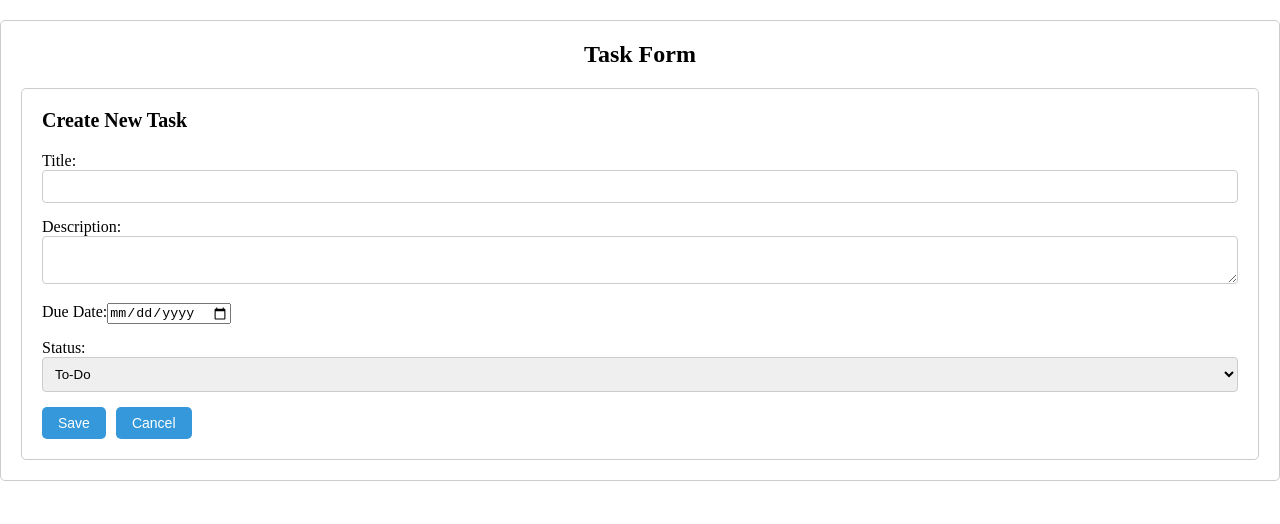
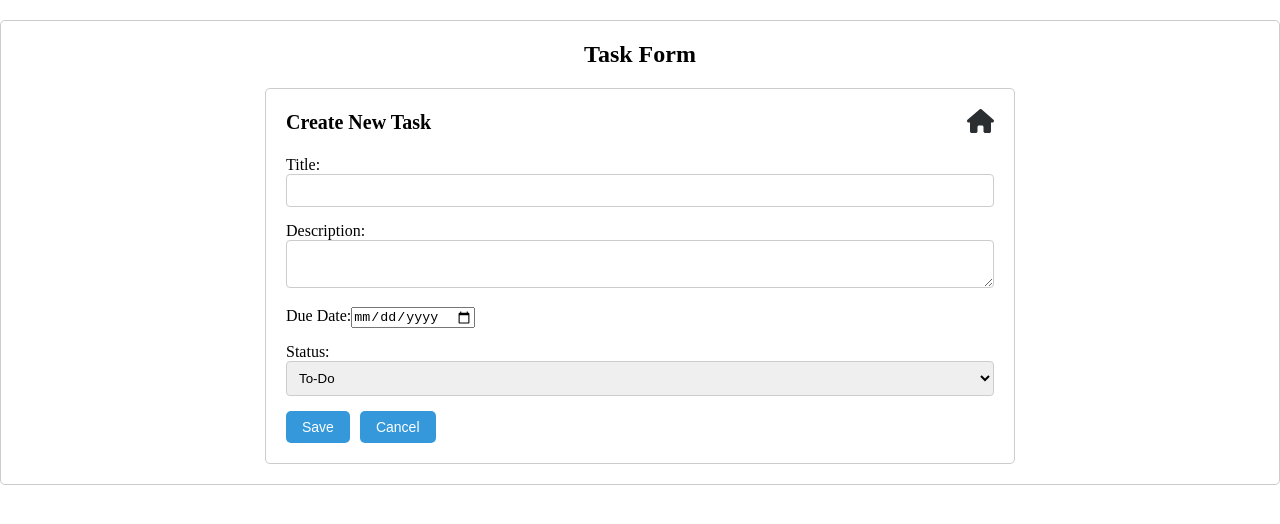
Before and after one commit to smith-maina7/task-management, a Vue app: page /TaskForm in a window 1280 px wide. Shown: the top 524 px of the page. Built offline with nearby package versions, Linux system fonts and the light colour scheme.

Commit message:
Added home icon and styled the form

```diff
--- a/package.json
+++ b/package.json
@@ -13,6 +13,7 @@
     "@fortawesome/free-brands-svg-icons": "^6.4.2",
     "@fortawesome/free-regular-svg-icons": "^6.4.2",
     "@fortawesome/free-solid-svg-icons": "^6.4.2",
+    "@fortawesome/vue-fontawesome": "^3.0.0-5",
     "core-js": "^3.8.3",
     "pinia": "^2.1.7",
     "vue": "^3.2.13",
--- a/src/components/TaskForm.vue
+++ b/src/components/TaskForm.vue
@@ -1,9 +1,11 @@
 <template>
   <form class="task-form">
-    <router-link :to="{ name: 'home' }" class="home-icon"
-      ><i class="fas fa-home"></i
-    ></router-link>
-    <h3>Create New Task</h3>
+    <h3 class="create-task-heading">
+      Create New Task
+      <router-link :to="{ name: 'home' }" class="home-icon">
+        <fa icon="home" />
+      </router-link>
+    </h3>
     <!-- Form fields -->
     <div class="form-group">
       <label for="title">Title:</label>
@@ -40,14 +42,19 @@
 /* Styles for Task Form component */
 
 .task-form {
+  width: 75%;
+  max-width: 750px;
+  margin: 0 auto;
   padding: 20px;
   border: 1px solid #ccc;
   border-radius: 5px;
   margin-top: 20px;
-  position: relative;
 }
 
-h3 {
+.create-task-heading {
+  display: flex;
+  align-items: center;
+  justify-content: space-between;
   margin-bottom: 20px;
   font-size: 20px;
 }
@@ -81,11 +88,10 @@ select {
   background-color: #2980b9;
 }
 .home-icon {
-  position: absolute;
   top: 20px;
   left: 20px;
   font-size: 24px;
-  color: #3498db;
+  color: #2a2e31;
   text-decoration: none;
   transition: color 0.3s;
 }
--- a/src/main.js
+++ b/src/main.js
@@ -1,12 +1,9 @@
 import { createApp } from "vue";
 import App from "./App.vue";
 import router from "./router";
+import { FontAwesomeIcon } from "@fortawesome/vue-fontawesome";
 import { library } from "@fortawesome/fontawesome-svg-core";
-import { FontAwesomeIcon } from "@fortawesome/vue-fontawesome";
-import { faUserSecret } from "@fortawesome/free-solid-svg-icons";
-library.add(faUserSecret);
+import { fas } from "@fortawesome/free-solid-svg-icons";
 
-createApp(App)
-  .component("font-awesome-icon", FontAwesomeIcon)
-  .use(router)
-  .mount("#app");
+library.add(fas);
+createApp(App).component("fa", FontAwesomeIcon).use(router).mount("#app");
```
Also changed, not shown: 1 other file (tests, documents, lock files or other folders).
